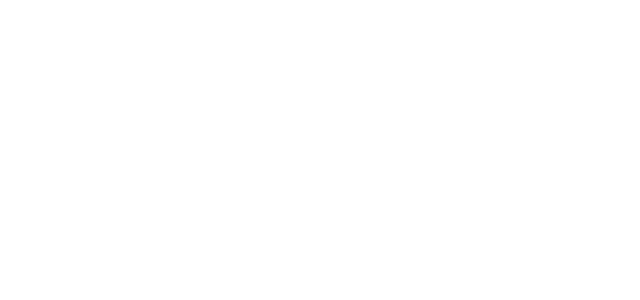
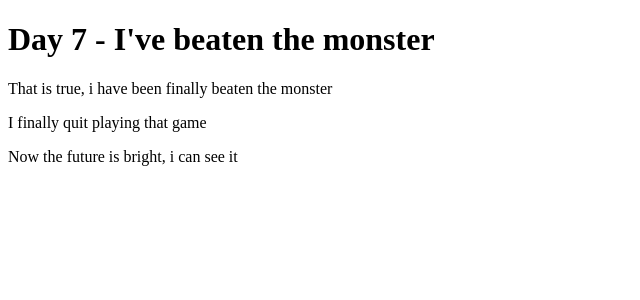
Before and after one commit to wizard-lgtm/wizard-lgtm.github.io, a Nuxt app: page /blog-7 in a window 1280 px wide. Before the commit this address had no page. Shown: the top 300 px of the page, without its empty margins (0-640 px from the left). Built offline with nearby package versions, Linux system fonts and the light colour scheme.

Commit message:
Create blog-7.vue

```diff
--- /dev/null
+++ b/pages/blog-7.vue
@@ -0,0 +1,6 @@
+<template>
+  <h1> Day 7 - I've beaten the monster </h1>
+  <p> That is true, i have been finally beaten the monster </p>
+  <p> I finally quit playing that game </p>
+  <p> Now the future is bright, i can see it </p>
+</template>
```
